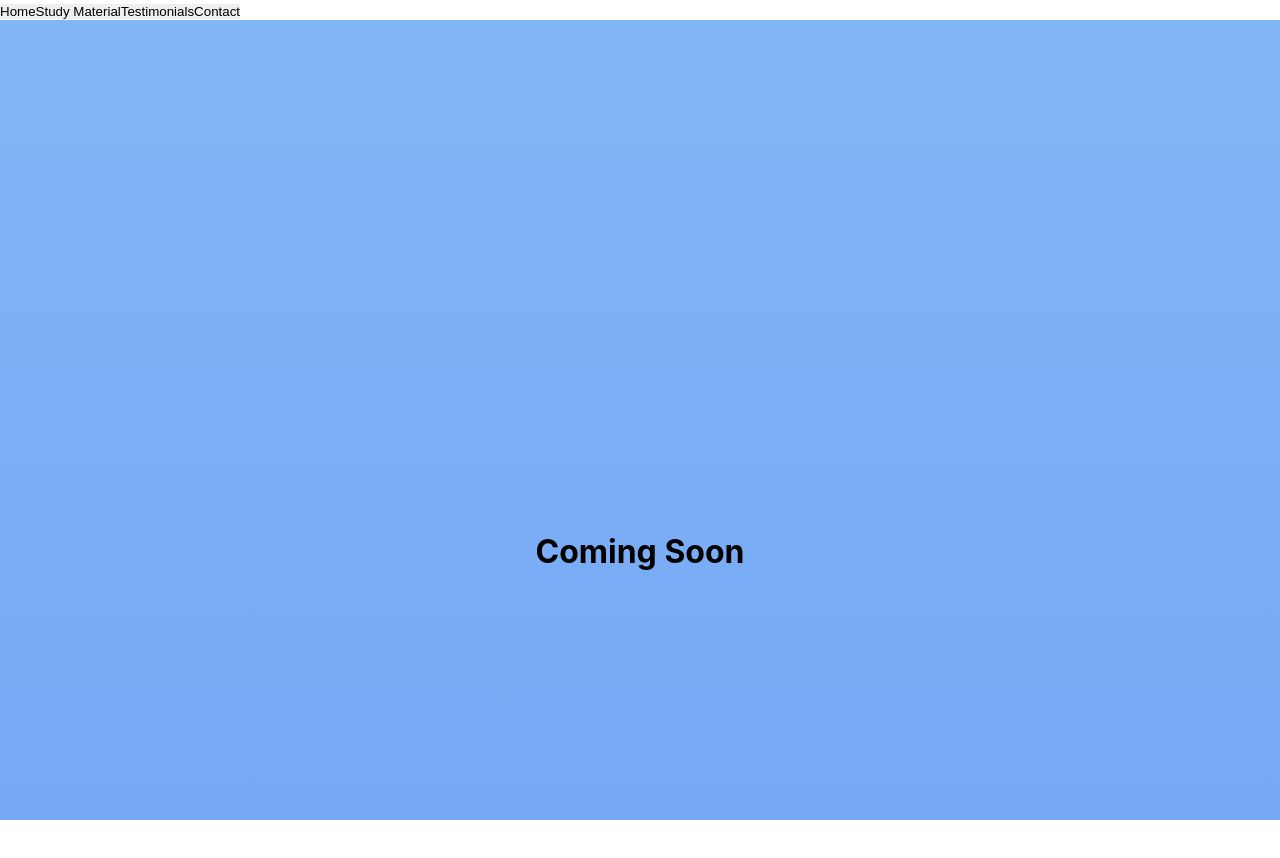
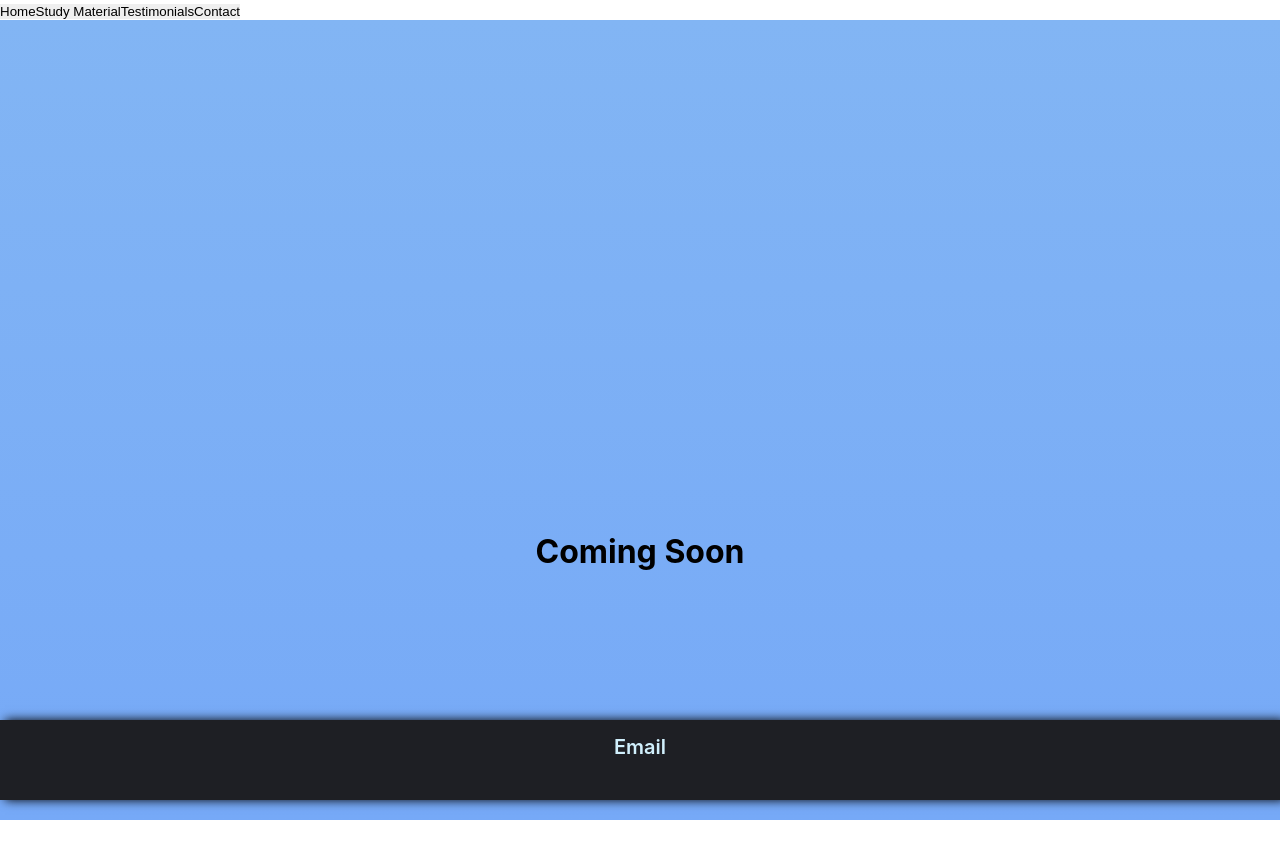
Before and after one commit to babypilot007/flyhimalay, a React (Create React App) app: page /study/instrument in a window 1280 px wide. Shown: the top 858 px of the page. Before the commit the page ends 820 px from the top, so only its background shows below. Built offline with nearby package versions, Linux system fonts and the light colour scheme.

Commit message:
added testimonials done

```diff
--- a/src/Instrument.js
+++ b/src/Instrument.js
@@ -1,5 +1,6 @@
 import React from 'react'
 import Nav from './Nav'
+import Email from './Email'
 
 function Instrument() {
   return (
@@ -10,6 +11,8 @@ function Instrument() {
       <h1>Coming Soon</h1>
       </div>
     </div>
+
+    <Email/>
     </>
   )
 }
```
